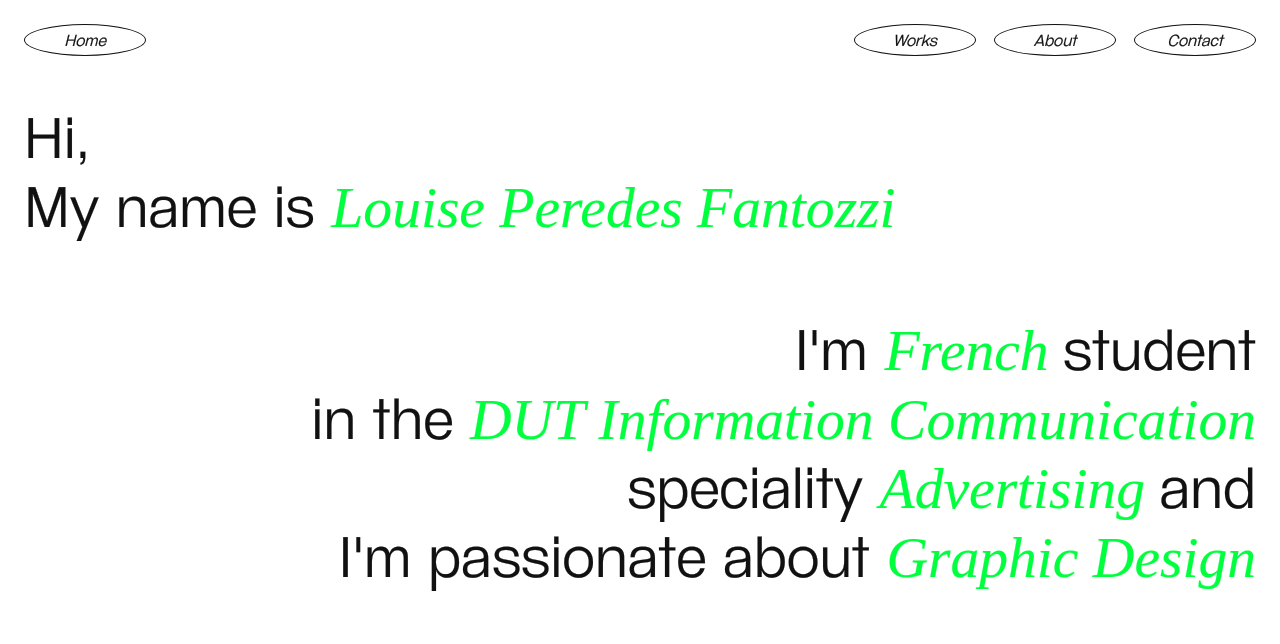
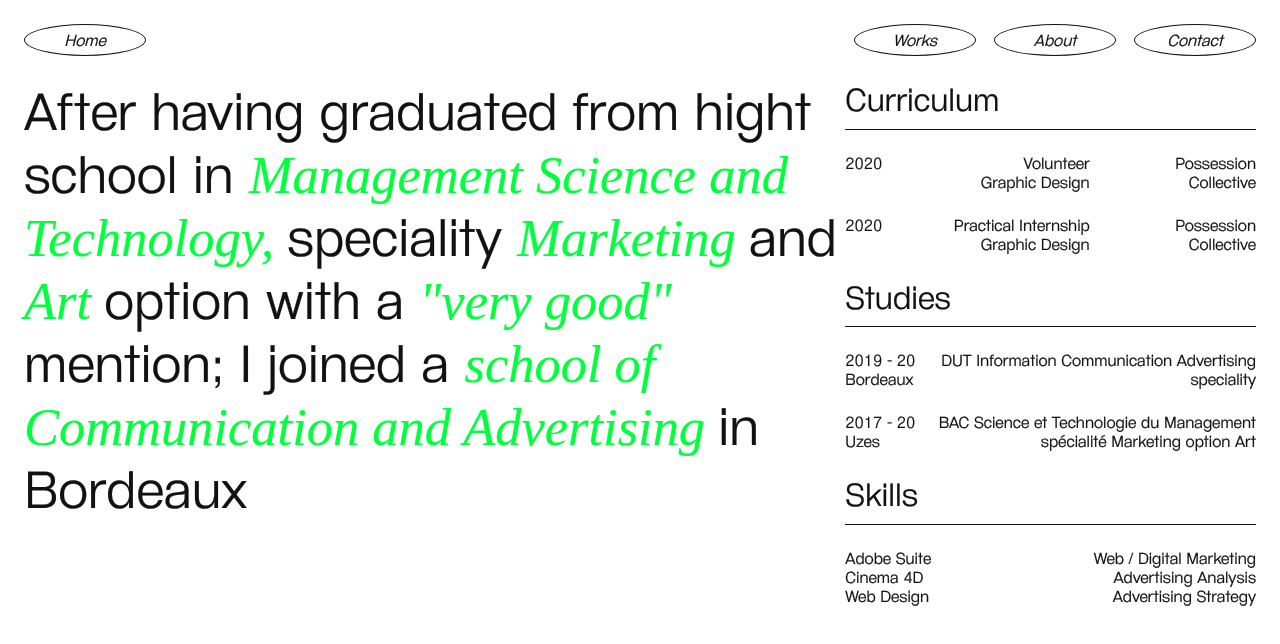
Before and after one commit to Hugofgx9/LouisePortfolio2, a Vue app: page /about in a window 1280 px wide. Before the commit this address led to /. Shown: the top 644 px of the page. Built offline with nearby package versions, Linux system fonts and the light colour scheme.

Commit message:
curriculum

```diff
--- a/src/components/NavBar.vue
+++ b/src/components/NavBar.vue
@@ -14,16 +14,16 @@ export default {
 	<nav>
 		<ul>
 			<li class='first-column'>
-				<OvalLink text='Home' to='/'/>
+				<OvalLink text='Home' to='/home'/>
 			</li>
 			<li class='second-column'>
-				<OvalLink text='Works' to='/'/>
+				<OvalLink text='Works' to='/works'/>
 			</li>
 			<li class='second-column'>
-				<OvalLink text='About' to='/'/>
+				<OvalLink text='About' to='/about'/>
 			</li>
 			<li class='second-column'>
-				<OvalLink text='Contact' to='/'/>
+				<OvalLink text='Contact' to='/contact'/>
 			</li>
 		</ul>
 	</nav>
--- a/src/router/index.js
+++ b/src/router/index.js
@@ -5,12 +5,20 @@ Vue.use(VueRouter)
 
 const routes = [
 	{
-		path: '/',
+		path: '/home',
 		component: require('@/views/Home.vue').default
 	},
 	{
+		path: '/works',
+		component: require('@/views/Works.vue').default
+	},
+	{
+		path: '/about',
+		component: require('@/views/About.vue').default
+	},
+	{
 		path: '/*',
-		redirect: '/'
+		redirect: '/home'
 	}
 ]
 
--- a/src/scss/_variables.scss
+++ b/src/scss/_variables.scss
@@ -1,2 +1,3 @@
 $primary-color: #111111;
 $second-color: green;
+$big-font-size: 4.1vw;
--- a/src/views/About.vue
+++ b/src/views/About.vue
@@ -1,5 +1,123 @@
+<script>
+export default {
+  name: 'About',
+}
+</script>
+
 <template>
-  <div class="about">
-    <h1>This is an about page</h1>
+  <div id='about'>
+		<p class='paragraph-1'>
+			After having graduated from hight school in <span class='italic-text'> Management Science and Technology, </span> speciality <span class='italic-text'> Marketing </span> and <span class='italic-text'> Art </span> option with a <span class='italic-text'> "very good" </span> mention; I joined a <span class='italic-text'> school of Communication and Advertising </span> in Bordeaux
+		</p>
+		<div class="cv-container">
+			<ul>
+				<li class='cv-section curriculum'>
+					<h2>Curriculum</h2>
+					<ul>
+						<li>
+							<span>2020</span>
+							<span>Volunteer <br/> Graphic Design</span>
+							<span>Possession <br/> Collective</span>
+						</li>
+						<li>
+							<span>2020</span>
+							<span>Practical Internship Graphic Design</span>
+							<span>Possession <br/> Collective</span>
+						</li>
+					</ul>
+				</li>
+				<li class='cv-section studies'>
+					<h2>Studies</h2>
+					<ul>
+						<li>
+							<span>2019 - 20 Bordeaux</span>
+							<span>DUT Information Communication Advertising speciality</span>
+						</li>
+						<li>
+							<span>2017 - 20 Uzes</span>
+							<span>BAC Science et Technologie du Management spécialité Marketing option Art</span>
+						</li>
+					</ul>
+				</li>
+				<li class='cv-section skills'>
+					<h2>Skills</h2>
+					<ul>
+						<li><span>Adobe Suite</span></li>
+						<li><span>Cinema 4D</span></li>
+						<li><span>Web Design</span></li>
+						<li><span>Web / Digital Marketing</span></li>
+						<li><span>Advertising Analysis</span></li>
+						<li><span>Advertising Strategy</span></li>
+					</ul>
+				</li>
+
+			</ul>
+
+		</div>
+
   </div>
 </template>
+
+<style lang='scss' scoped>
+
+#about{
+	display: grid;
+	height: 100%;
+	grid-template-columns: 2fr 1fr;
+	// align-items: center;
+
+	.paragraph-1 {
+		font-size: $big-font-size;
+	}
+
+	.cv-container {
+
+		h2{
+			font-weight: normal;
+			border-bottom: solid 1px $primary-color;
+			font-size: 2em;
+			padding-bottom: .3em;
+		}
+
+		li.cv-section {
+
+			&.curriculum, &.studies{
+				li {
+					display: grid;
+					grid-template-columns: 78px 2fr 2fr;
+					margin-top: 24px;
+
+					span:not(:first-of-type) {
+							text-align: right;
+					}
+				}
+				&.studies {
+					span:nth-of-type(2) {
+						grid-column: 2/4;
+					}
+				}
+			}
+
+			&.skills ul {
+				display: grid;
+				grid-auto-flow: column;
+				grid-template-rows: repeat(3, auto);
+				padding-top: 24px;
+
+				li {
+					display: block;
+					margin: 0;
+					&:nth-last-child(-n+3) {
+						text-align: right;
+					}
+				}
+			}
+
+			&:not(:first-of-type) {
+				margin-top: 24px;
+			}
+		}
+	}
+}
+
+</style>
--- a/src/views/Home.vue
+++ b/src/views/Home.vue
@@ -21,14 +21,13 @@ export default {
 <style lang='scss' scoped>
 
 #home{
-	font-size: 4.5vw;
+	font-size: $big-font-size;
 	display: grid;
 	height: 100%;
-	grid-template-rows: 1.7fr 2fr;
+	grid-template-rows: 1.1fr 1fr;
 	align-items: center;
 
 	.paragraph-1 {
-		padding-bottom: 50px;
 	}
 
 	.paragraph-2 {
--- /dev/null
+++ b/src/views/Works.vue
@@ -0,0 +1,42 @@
+<script>
+export default {
+  name: 'Works',
+}
+</script>
+
+<template>
+  <div id='works'>
+		<p class='paragraph-1'>
+			With my <span class='italic-text'> studies, </span> I work a lot in <span class='italic-text'> groups </span><br/>
+			around briefs, together we imagine <br/>
+			a <span class='italic-text'> communication </span> and <span class='italic-text'> creative strategies </span> <br/>
+			to meet the <span class='italic-text'> needs </span> and <span class='italic-text'> demand of the client </span> <br/>
+		</p>
+		<p class='paragraph-2'>
+			For <span class='italic-text'> my part, </span> I work around <br/>
+			often <span class='italic-text'> fictitious personal projects. </span> <br/>
+			This allowed me to <span class='italic-text'> discover graphic design </span> <br/>
+			and <span class='italic-text'> complete my schooling </span> <br/>
+		</p>
+  </div>
+</template>
+
+<style lang='scss' scoped>
+
+#works{
+	font-size: $big-font-size;
+	display: grid;
+	height: 100%;
+	grid-template-rows: 1fr 1fr;
+	align-items: center;
+
+	.paragraph-1 {
+		padding-bottom: 3vw;
+	}
+
+	.paragraph-2 {
+		text-align: right;
+	}
+}
+
+</style>
--- a/vue.config.js
+++ b/vue.config.js
@@ -4,7 +4,6 @@ module.exports = {
       sass: {
         prependData:
         `@import "@/scss/_variables.scss";`
-        `@import "@/scss/-font.scss";`
       }
     }
   }
```
Also changed, not shown: 1 other file (tests, documents, lock files or other folders).
